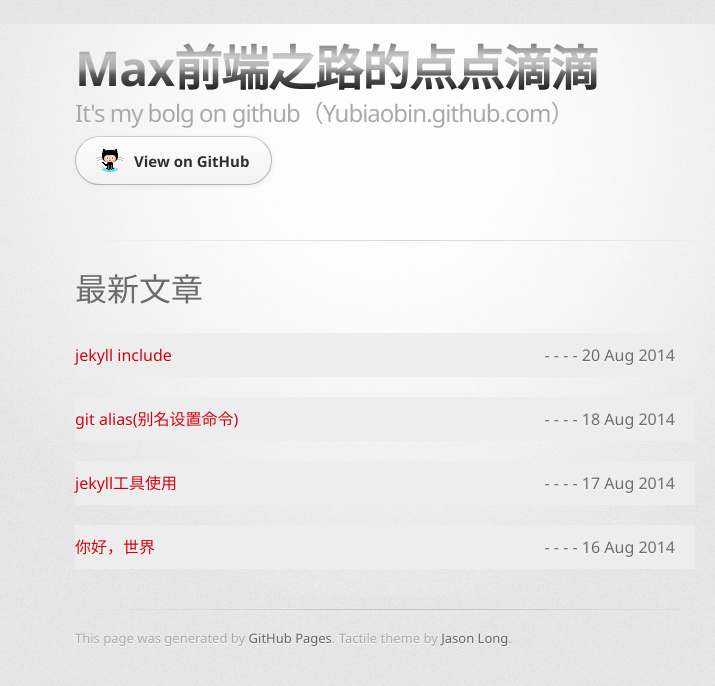
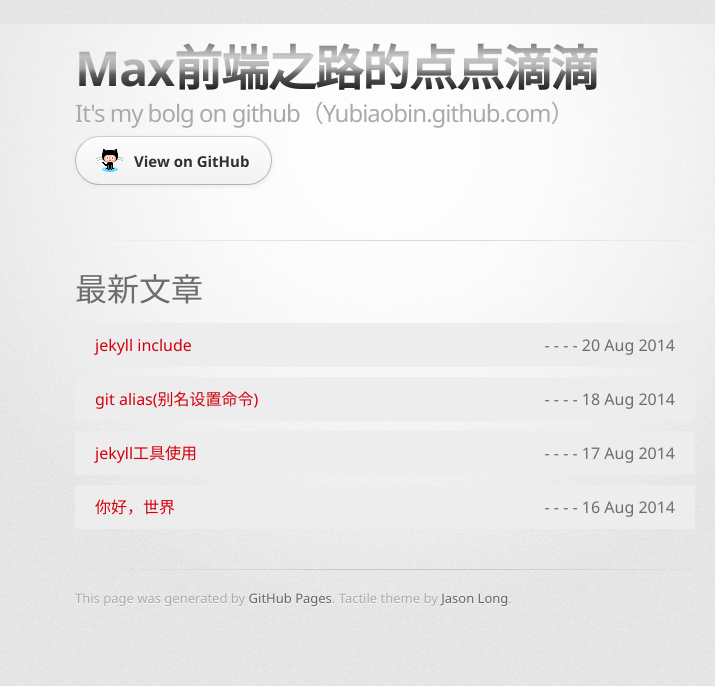
Before and after one commit to yubiaobin/yubiaobin.github.io, a Jekyll site: the page built from index.html, in a window 1280 px wide. Shown: the top 686 px of the page, without its empty margins (255-970 px from the left). Built offline with Jekyll 4.4.1, drawn with Linux system fonts in a browser that asks for light colours; comment, search, counter and statistics services are not loaded.

Commit message:
modified index page stylesheet

```diff
--- a/_posts/2014-08-16-hello-world.html
+++ b/_posts/2014-08-16-hello-world.html
@@ -7,3 +7,5 @@
 
 
 <p>这是我的第一篇文章，想想该写点什么好呢...</p>
+
+<span>kldsacakcdklcd</span>
--- a/index.html
+++ b/index.html
@@ -14,8 +14,10 @@
 	<ul class="index_list">
 	    {% for post in site.posts %}
 	        <li>
-	        	<a href="{{ site.url }}{{ post.url }}">{{ post.title }}</a>
-	        	<span class="index_list_date"><span> - - - - </span>{{ post.date | date_to_string }}</span>
+	        	<a href="{{ site.url }}{{ post.url }}">
+	        		<span>{{ post.title }}</span>
+	        		<span class="index_list_date"><span> - - - - </span>{{ post.date | date_to_string }}</span>
+	        	</a>
 	        </li>
 	    {% endfor %}
 	</ul>
--- a/stylesheets/stylesheet.css
+++ b/stylesheets/stylesheet.css
@@ -445,12 +445,27 @@
 /*首页列表样式*/
 .index_list li{
     list-style:none;
-    margin:20px 0;
-    padding:10px 0;
+    margin:10px 0;
+    padding-left:0;
+    /*padding:10px 0;*/
     background:#ededed;
+
 }
+.index_list li a{
+    display:block;
+    padding:10px 0 10px 20px;
+    text-shadow:none;
+    border-radius:2px;
+}
+.index_list li a {color: #d5000d; background:#ededed}
+.index_list li a:hover {color: #c5000c; background: #d8d8d8}
+
+
+
 
 .index_list .index_list_date{
     float:right;
     padding-right:20px;
 }
+.index_list li .index_list_date{color: #6d6d6d; text-shadow:none}
+.index_list li .index_list_date:hover{color: #6d6d6d; text-shadow:none}
```
Also changed, not shown: 3 other files.
